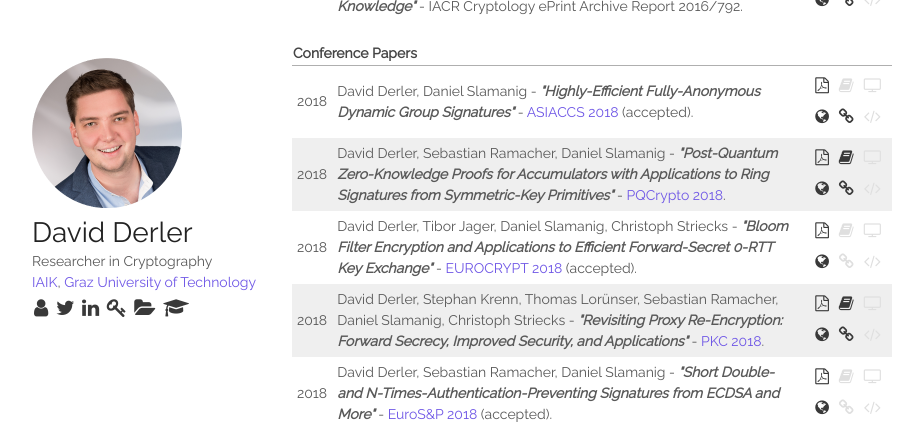
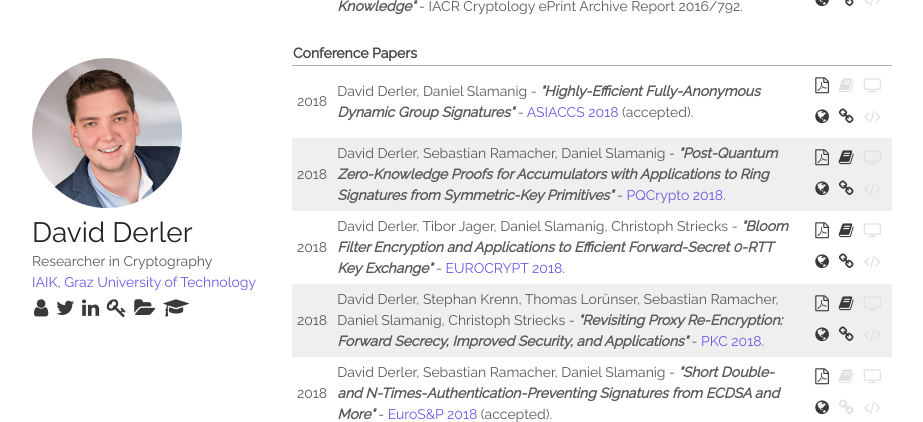
Before and after one commit to derlerd/derlerd.github.io, a Jekyll site: the page built from index.html, in a window 1280 px wide and 900 px high, scrolled down 1307 px. Shown: the top 422 px of the window, without its empty margins (178-1101 px from the left). Built offline with Jekyll 4.4.1, drawn with Linux system fonts in a browser that asks for light colours.

```diff
--- a/_proc/2018-01-10-bfe.markdown
+++ b/_proc/2018-01-10-bfe.markdown
@@ -5,7 +5,9 @@ title: Bloom Filter Encryption and Applications to Efficient Forward-Secret 0-RT
 authors: David Derler, Tibor Jager, Daniel Slamanig, Christoph Striecks
 venue: EUROCRYPT 2018
 vurl: https://eurocrypt.iacr.org/2018/
-vatt: (accepted)
 pdf: https://eprint.iacr.org/2018/199.pdf
 web: https://eprint.iacr.org/2018/199
+pub: https://doi.org/10.1007/978-3-319-78372-7_14
+bib: https://dblp.uni-trier.de/rec/bibtex/conf/eurocrypt/DerlerJSS18
+
 ---
```
